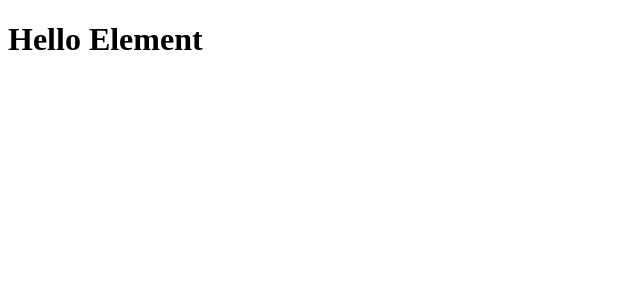
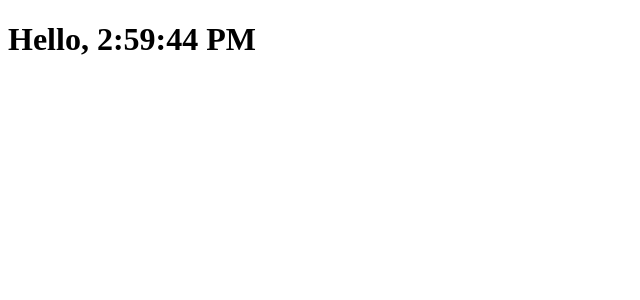
Before and after one commit to uzzal408/myapp-react, a React (Create React App) app: page / in a window 1280 px wide. Shown: the top 300 px of the page, without its empty margins (0-640 px from the left). Built offline with nearby package versions, Linux system fonts and the light colour scheme.

Commit message:
updated jsx

```diff
--- a/src/index.js
+++ b/src/index.js
@@ -1,8 +1,19 @@
 import React from "react";
 import ReactDOM from "react-dom";
-const element = React.createElement("h1", "", "Hello Element");
+// element;
+// const element = React.createElement("h1", "", "Hello Element");
+// jsx
+// const jsx = <h1>Hello React, From Jsx</h1>;
 
-ReactDOM.render(element, document.getElementById("root"));
+setInterval(() => {
+  const immutubleJsx = (
+    <h1 className="heading">
+      <span>Hello, {new Date().toLocaleTimeString()}</span>
+    </h1>
+  );
+
+  ReactDOM.render(immutubleJsx, document.getElementById("root"));
+}, 1000);
 
 // import ReactDOM from "react-dom/client";
 // import "./index.css";
```
